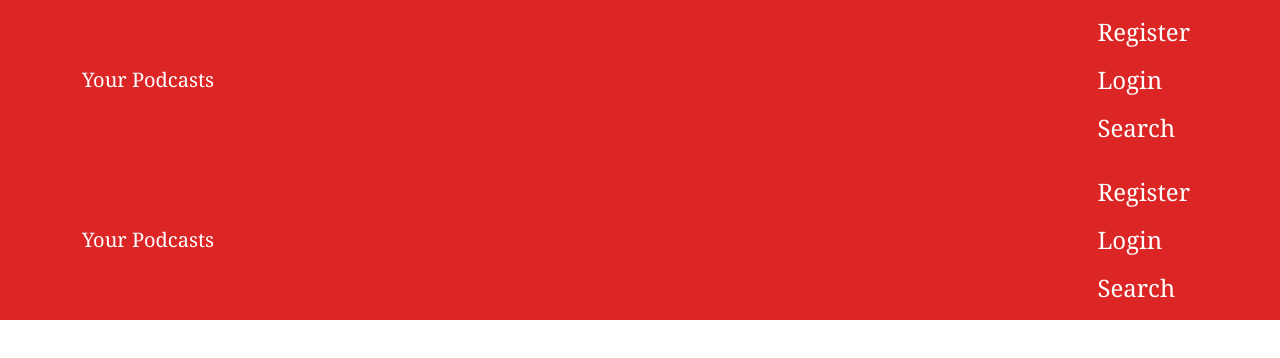
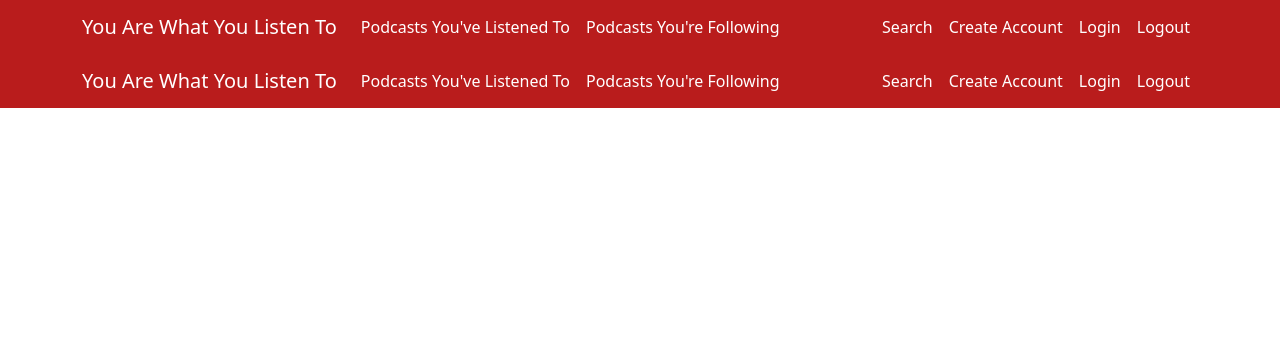
Before and after one commit to YvonneOZertuche/Podcast_Capstone_Project, a React (Create React App) app: page /menu in a window 1280 px wide. Shown: the top 358 px of the page. Built offline with nearby package versions, Linux system fonts and the light colour scheme; some icons are missing.

Commit message:
NavBar page updated

```diff
--- a/public/index.html
+++ b/public/index.html
@@ -53,7 +53,7 @@
   <!-- uses brand style -->
 </body>
 
-    <title>Capstone Project - Podcast Search</title>
+    <title>Podcast Search & Play</title>
   </head>
   <body>
     <noscript>You need to enable JavaScript to run this app.</noscript>
--- a/src/components/layouts/Menu.jsx
+++ b/src/components/layouts/Menu.jsx
@@ -3,62 +3,44 @@ import Container from 'react-bootstrap/Container'
 import Nav from 'react-bootstrap/Nav'
 import Navbar from 'react-bootstrap/Navbar'
 
-function Menu () {
-  //if localstorage token returns, then you may access search, following, listened, logout
-  //if not, you can see register and login
+// function Menu () {
+//   //if localstorage token returns, then you may access search, following, listened, logout
+//   //if not, you can see register and login
 
-  //log in/log out requires refresh - solve second
-  // const [navSnippet, setNavSnippet] = useState(null)
-  const [token, setToken] = useState(localStorage.token)
+//   //log in/log out requires refresh - solve second
+//   // const [navSnippet, setNavSnippet] = useState(null)
+//   const [token, setToken] = useState(localStorage.token)
 
 
-  useEffect(() => {
+//   useEffect(() => {
 
-    console.log();
-  }, [token])
-
-
-  return (
-
-    <Navbar className='text-white background-color: bg-red-600 ' variant='light'>
-
-      <Container className="text-white text-9xl">
-        <Navbar.Brand className='font-serif text-white text-9xl' href='/'>
-          Your Podcasts
-        </Navbar.Brand>
-
-        <Nav className=' text-red-700 justify-center bold font-serif antialiased  background-color:(246,0,1) text-2xl'>
-
-          <div className="bold text-white place-self-start">
-          {/* <Nav.Link className='text-bold place-self-start' href='/'>YourPodcasts | </Nav.Link> */}
-          {/* {loggedin}{loggedout} */}
-          {/* {navSnippet} */}
-
-          {token ?
-
-          <>
-          <Nav.Link className="text-white" href='/searchpodcast'>Search </Nav.Link><Nav.Link className="text-white" href='/following'>Following </Nav.Link>
-        <Nav.Link className="text-white" href='/listened'>Listened</Nav.Link>
-        <Nav.Link className="text-white" href='/logout'>Quit</Nav.Link>
-        </>
-
-
-          :
-          <>
-
-            <Nav.Link className="text-white" href='/register'>Register</Nav.Link><Nav.Link className="text-white" href='/login'>Login</Nav.Link><Nav.Link className="text-white" href='/searchpodcast'>Search</Nav.Link>
-
-          </>
+//     console.log();
+//   }, [token])
 
 
 
-        }
-
-          </div>
-        </Nav>
-      </Container>
-    </Navbar>
+ function Menu () {
+  return (
+    <>
+      <Navbar className='bg-red-700'>
+        <Container>
+          <Navbar.Brand className='text-white text-xl' href='/'>You Are What You Listen To</Navbar.Brand>
+          <Nav className='me-auto'>
+            <Nav.Link className='text-white text-sm' href='/listened'>Podcasts You've Listened To</Nav.Link>
+            <Nav.Link className='text-white text-sm' href='/following'>Podcasts You're Following</Nav.Link>
+          </Nav>
+          <Nav>
+            <Nav.Link className='text-white text-sm' href='/searchpodcast'>Search</Nav.Link>
+            <Nav.Link className='text-white text-sm' href='/register'>Create Account</Nav.Link>
+            <Nav.Link className='text-white text-sm' href='/login'>Login</Nav.Link>
+            <Nav.Link className='text-white text-sm' href='/logout'>Logout</Nav.Link>
+          </Nav>
+        </Container>
+      </Navbar>
+    </>
   )
 }
 
-export default Menu
+
+
+export default Menu;
```
